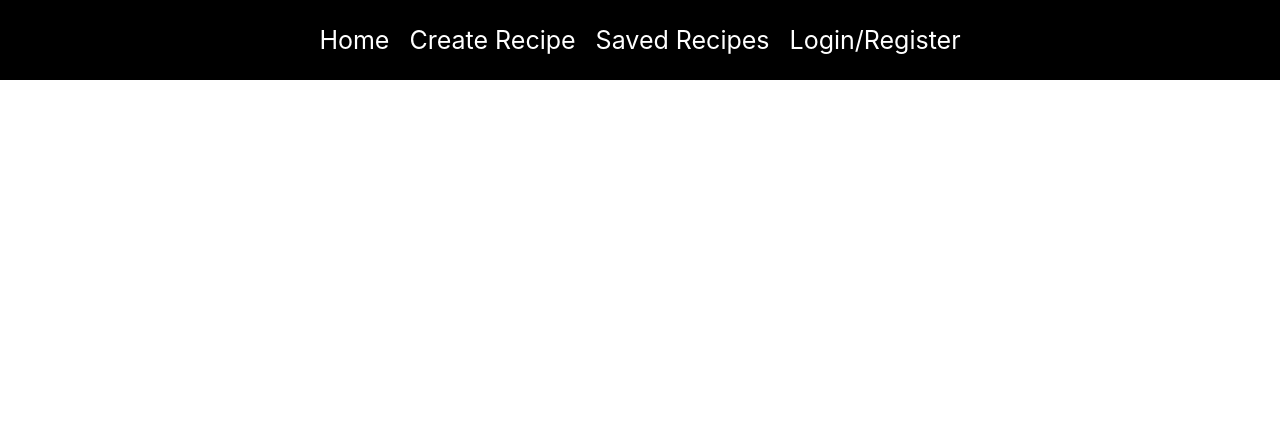
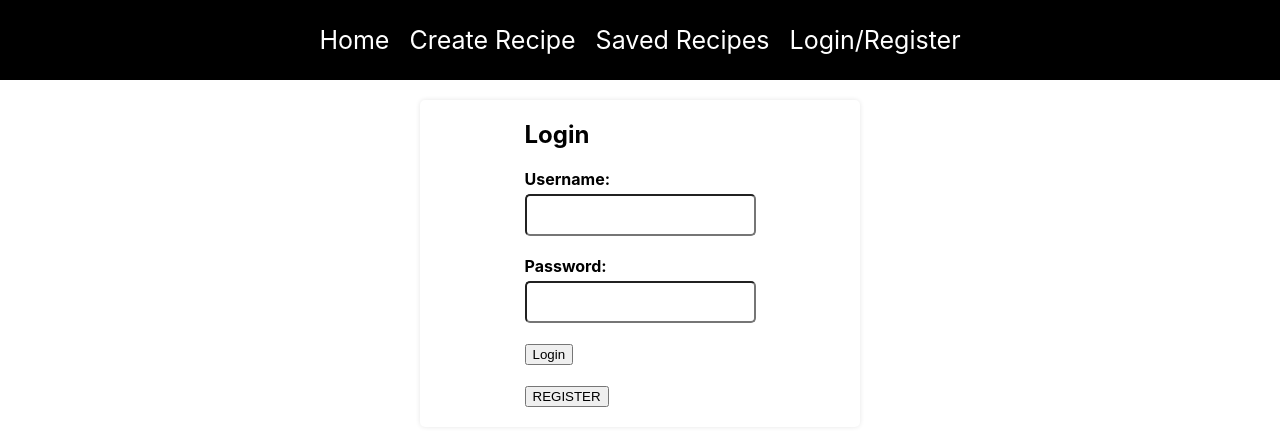
Before and after one commit to erickfb5/MERN-recipe-app, a React (Create React App) app in the folder client/: page /login in a window 1280 px wide. Shown: the top 446 px of the page. Built offline with nearby package versions, Linux system fonts and the light colour scheme.

Commit message:
added: FormInput component & usernameRegex to validate input

```diff
--- a/client/src/App.css
+++ b/client/src/App.css
@@ -120,3 +120,9 @@ p {
   max-width: 400px;
   font-size: 12px;
 }
+
+.error-message {
+  color: red;
+  font-size: 10px;
+
+}
--- a/client/src/App.js
+++ b/client/src/App.js
@@ -1,23 +1,19 @@
-import {
-  BrowserRouter as Router,
-  Routes,
-  Route,
-} from "react-router-dom";
+import { BrowserRouter as Router, Routes, Route } from "react-router-dom";
 
 import "./App.css";
-import { Navbar } from "./components/";
-import { Auth, CreateRecipe, Home, SavedRecipes } from "./pages";
+import { Login, Navbar, Register } from "./components/";
+import {  CreateRecipe, Home, SavedRecipes } from "./pages";
 
 const App = () => {
   return (
     <div className="App">
       <Router>
-        <Navbar></Navbar>
+        <Navbar/>
         <Routes>
           <Route path="/" element={<Home />} />
-          <Route path="/auth" element={<Auth />} />
+          <Route path="/login" element={<Login />} />
+          <Route path="/register" element={ <Register />} />
           <Route path="/create-recipe" element={<CreateRecipe />} />
-          <Route path="/" element={<img />} />
           <Route path="/saved-recipes" element={<SavedRecipes />} />
         </Routes>
       </Router>
--- a/client/src/components/Form.jsx
+++ b/client/src/components/Form.jsx
@@ -1,3 +1,6 @@
+import { useNavigate } from "react-router-dom";
+import { FormInput } from "./FormInput";
+
 export const Form = ({
   username,
   setUsername,
@@ -5,30 +8,43 @@ export const Form = ({
   setPassword,
   label,
   onSubmit,
+  errorMessage,
 }) => {
+  const navigate = useNavigate();
+  const usernameRegex = /^[a-zA-Z]?(?!.*__)[a-zA-Z_]*$/;
+
+
   return (
     <div className="auth-container">
       <form onSubmit={onSubmit}>
         <h2>{label}</h2>
-        <div className="form-group">
-          <label htmlFor="username">Username: </label>
-          <input
-            type="text"
-            id="username"
+        <FormInput
+          label="Username"
+          type="username"
           value={username}
-            onChange={(event) => setUsername(event.target.value)}
+          onChange={(event) =>
+            usernameRegex.test(event.target.value) &&
+            setUsername((event.target.value).toLowerCase())
+          }
         />
-        </div>
-        <div className="form-group">
-          <label htmlFor="password">Password: </label>
-          <input
+        <FormInput
+          label="Password"
           type="password"
-            id="password"
           value={password}
           onChange={(event) => setPassword(event.target.value)}
         />
-        </div>
+        {errorMessage && (
+          <p className="error-message">
+            {errorMessage} <br />
+          </p>
+        )}
         <button type="submit">{label}</button>
+
+        <br />
+        <br />
+        {label === "Login" && (
+          <button onClick={() => navigate("/register")}>REGISTER</button>
+        )}
       </form>
     </div>
   );
--- /dev/null
+++ b/client/src/components/FormInput.jsx
@@ -0,0 +1,8 @@
+export const FormInput = ({ label, type, value, onChange }) => {
+  return (
+    <div className="form-group">
+      <label htmlFor={type}>{label}: </label>
+      <input type={type} id={type} value={value} onChange={onChange} />
+    </div>
+  );
+};
--- a/client/src/components/Login.jsx
+++ b/client/src/components/Login.jsx
@@ -8,22 +8,28 @@ import { Form } from "./Form";
 const Login = () => {
   const [username, setUsername] = useState("");
   const [password, setPassword] = useState("");
+  const [errorMessage, setErrorMessage] = useState("");
 
   const [_, setCookies] = useCookies(["access_token"]);
 
   const navigate = useNavigate();
+
   const onSubmit = async (event) => {
     event.preventDefault();
+
     try {
       const response = await axios.post("http://localhost:3001/auth/login", {
         username,
         password,
       });
-
       setCookies("access_token", response.data.token);
       window.localStorage.setItem("userID", response.data.userID);
       navigate("/");
+
     } catch (err) {
+      const { message } = err.response.data;
+      alert(message);
+      setErrorMessage(message);
       console.error(err);
     }
   };
@@ -36,6 +42,7 @@ const Login = () => {
       setPassword={setPassword}
       label="Login"
       onSubmit={onSubmit}
+      errorMessage={errorMessage}
     />
   );
 };
--- a/client/src/components/Navbar.jsx
+++ b/client/src/components/Navbar.jsx
@@ -9,7 +9,7 @@ const Navbar = () => {
   const logout = () => {
     setCookies('access_token', "")
     window.localStorage.removeItem('userID')
-    navigate('/auth')
+    navigate('/login')
   }
 
   return (
@@ -19,7 +19,7 @@ const Navbar = () => {
       <Link to="/saved-recipes">Saved Recipes</Link>
 
       {!cookies.access_token ? (
-        <Link to="/auth">Login/Register</Link>
+        <Link to="/login">Login/Register</Link>
       ) : (
         <button onClick={logout}>Logout</button>
       )}
--- a/client/src/pages/auth.js
+++ b/client/src/pages/auth.js
@@ -1,4 +1,4 @@
-import {Login, Register} from "../components/"
+import {Login, Register} from "../components"
 
 const Auth = () => {
     return (
--- a/client/src/pages/create-recipe.js
+++ b/client/src/pages/create-recipe.js
@@ -21,7 +21,7 @@ const CreateRecipe = () => {
   useEffect(() => {
     if (!userID) {
       alert("You must login to create a recipe!");
-      navigate("/auth");
+      navigate("/login");
     }
   }, []);
 
```
Also changed, not shown: 1 other file (tests, documents, lock files or other folders). Lines whose indentation alone changed are shown as unchanged.
